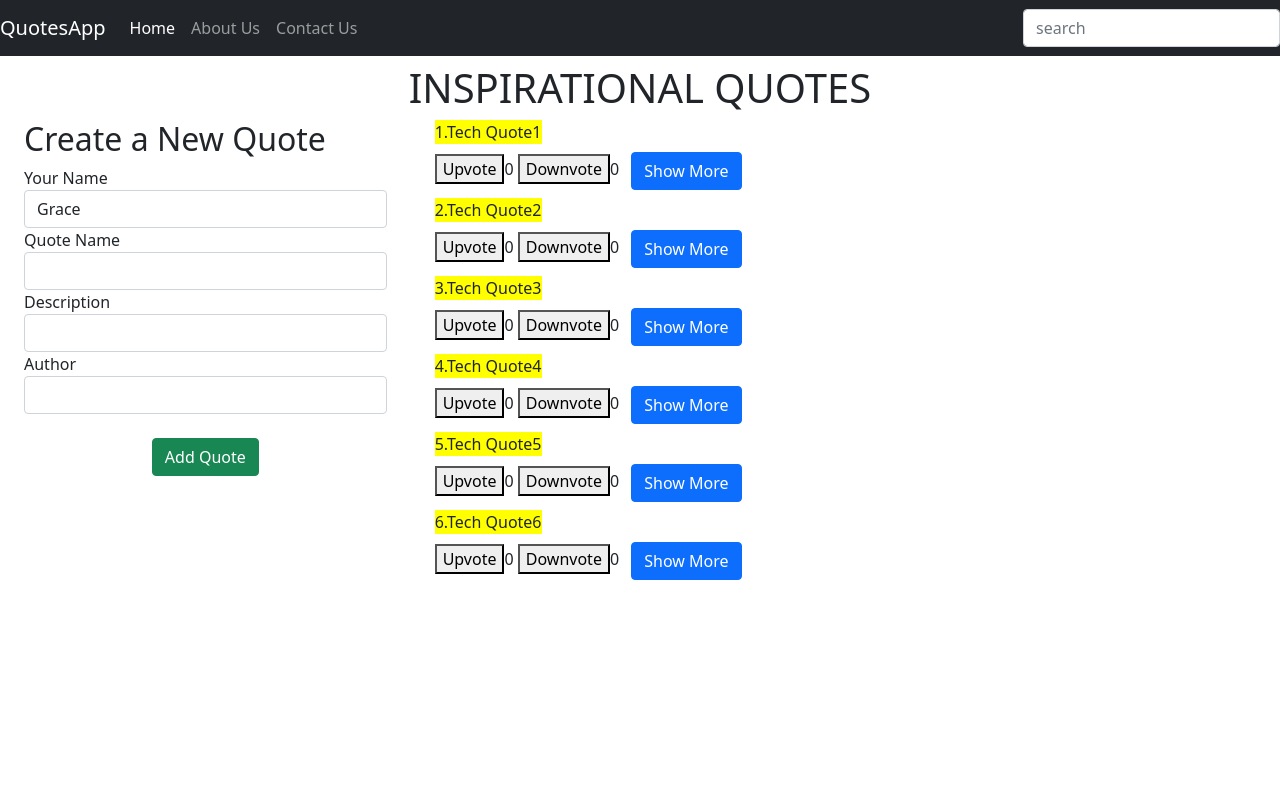
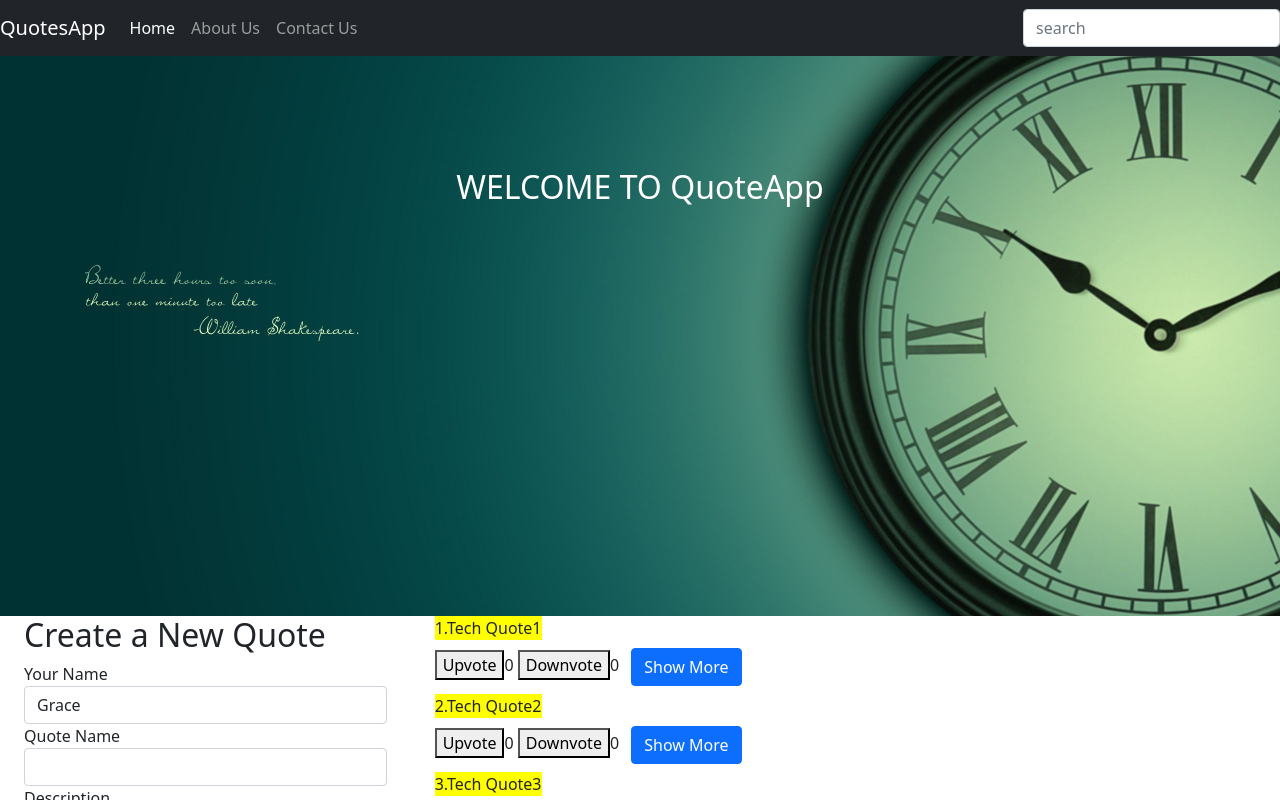
Before and after one commit to GraceMwende/Quotes-Ng, an Angular app: page / in a window 1280 px wide. Shown: the top 800 px of the page. Built offline with nearby package versions, Linux system fonts and the light colour scheme.

Commit message:
add quotes bg image

```diff
--- a/angular.json
+++ b/angular.json
@@ -97,7 +97,8 @@
               "src/assets"
             ],
             "styles": [
-              "src/styles.css"
+              "src/styles.css",
+              "node_modules/font-awesome/css/font-awesome.css"
             ],
             "scripts": []
           }
--- a/package.json
+++ b/package.json
@@ -19,6 +19,7 @@
     "@angular/platform-browser-dynamic": "~13.1.0",
     "@angular/router": "~13.1.0",
     "bootstrap": "^5.1.3",
+    "font-awesome": "^4.7.0",
     "popper": "^1.0.1",
     "rxjs": "~7.4.0",
     "tslib": "^2.3.0",
--- a/src/app/app.component.css
+++ b/src/app/app.component.css
@@ -0,0 +1,12 @@
+#quotes-bg {
+  background-image: url("../assets/images/first-bg.jpg");
+  background-position: center;
+  height: 70vh;
+  background-size: cover;
+}
+
+.bg-text {
+  color: white;
+  position: relative;
+  top: 20%
+}
--- a/src/app/app.component.html
+++ b/src/app/app.component.html
@@ -19,5 +19,9 @@
   </form>
 </nav>
 
-<h1 class="text-center m-2">INSPIRATIONAL QUOTES</h1>
+<div id="quotes-bg">
+  <div class="bg-text text-center">
+    <h2>WELCOME TO QuoteApp</h2>
+  </div>
+</div>
 <app-quotes></app-quotes>
--- a/src/styles.css
+++ b/src/styles.css
@@ -1,2 +1,3 @@
 /* You can add global styles to this file, and also import other style files */
-@import "~bootstrap/dist/css/bootstrap.css"
+@import "~bootstrap/dist/css/bootstrap.css";
+@import "~font-awesome/css/font-awesome.min.css";
```
Also changed, not shown: src/assets/images/first-bg.jpg (added), 1 other file (tests, documents, lock files or other folders).
